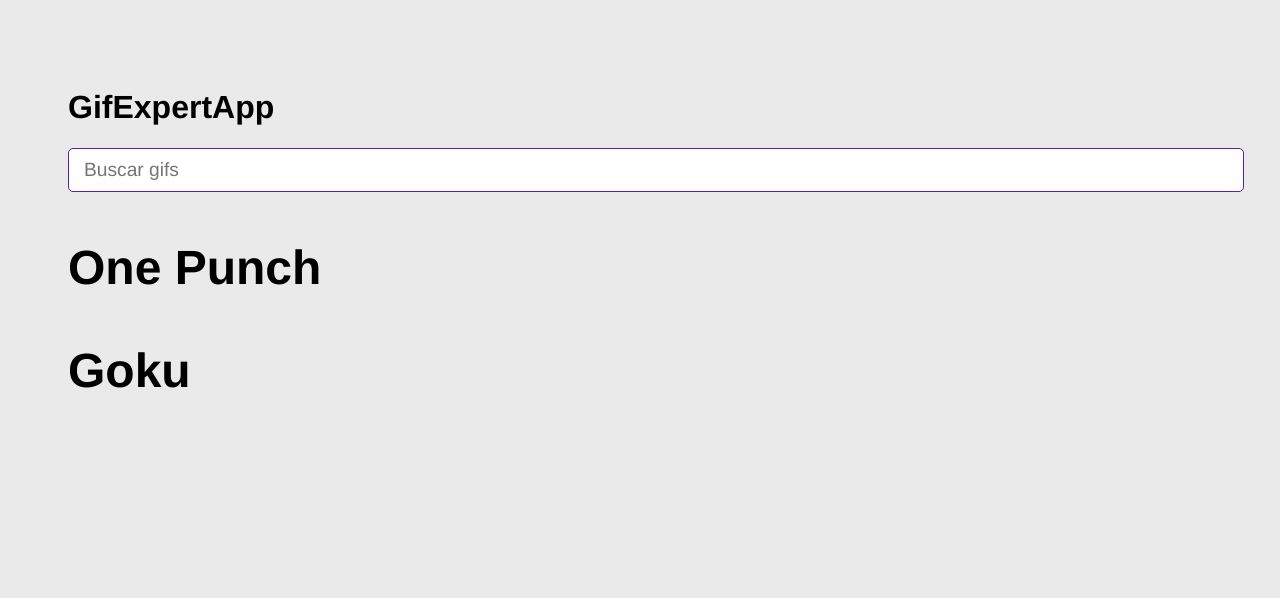
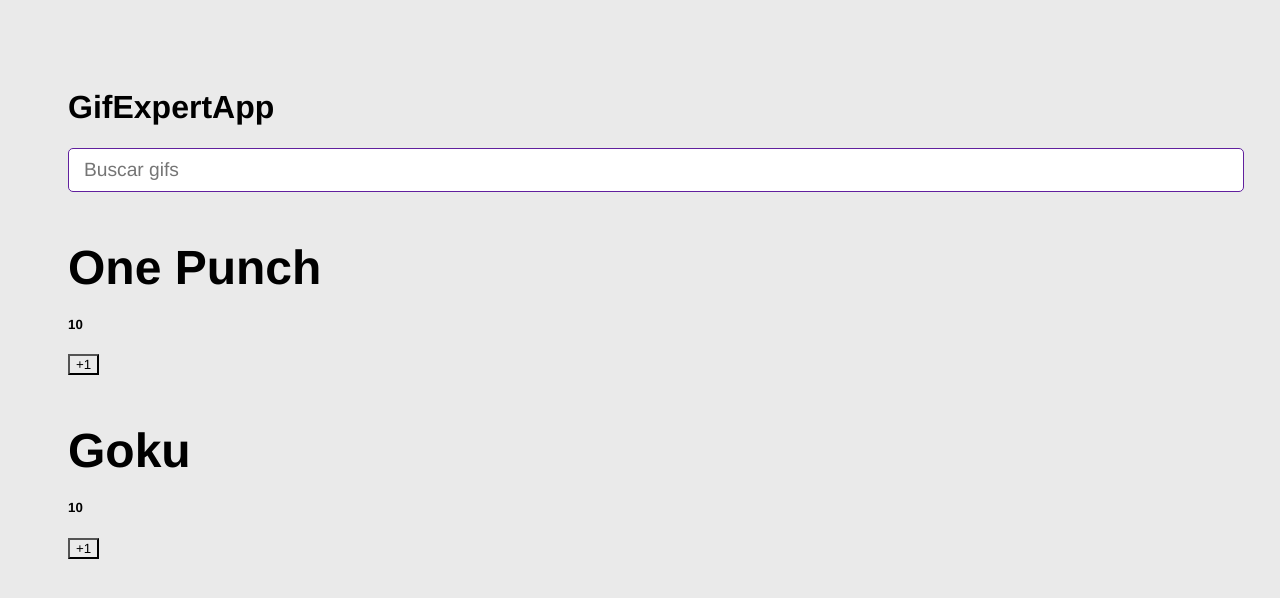
Before and after one commit to pauljgl2008/gitf-expert-app, a React (Vite) app: page / in a window 1280 px wide. Shown: the top 598 px of the page. Built offline with nearby package versions, Linux system fonts and the light colour scheme; no server answers.

Commit message:
refactor: gifgrid

```diff
--- a/src/components/GifGrid.jsx
+++ b/src/components/GifGrid.jsx
@@ -1,10 +1,17 @@
+import { useState, useEffect } from "react";
 import { getGifs } from "../helpers/getGifs";
 
 export const GifGrid = ({ category }) => {
-    getGifs(category);
+    const [counter, setCounter] = useState(10);
+    useEffect(() => {
+        getGifs(category);
+    }, [])
+
     return (
         <>
             <h3>{category}</h3>
+            <h5>{counter}</h5>
+            <button onClick={()=>setCounter(counter+1)}>+1</button>
         </>
     )
 }
```
